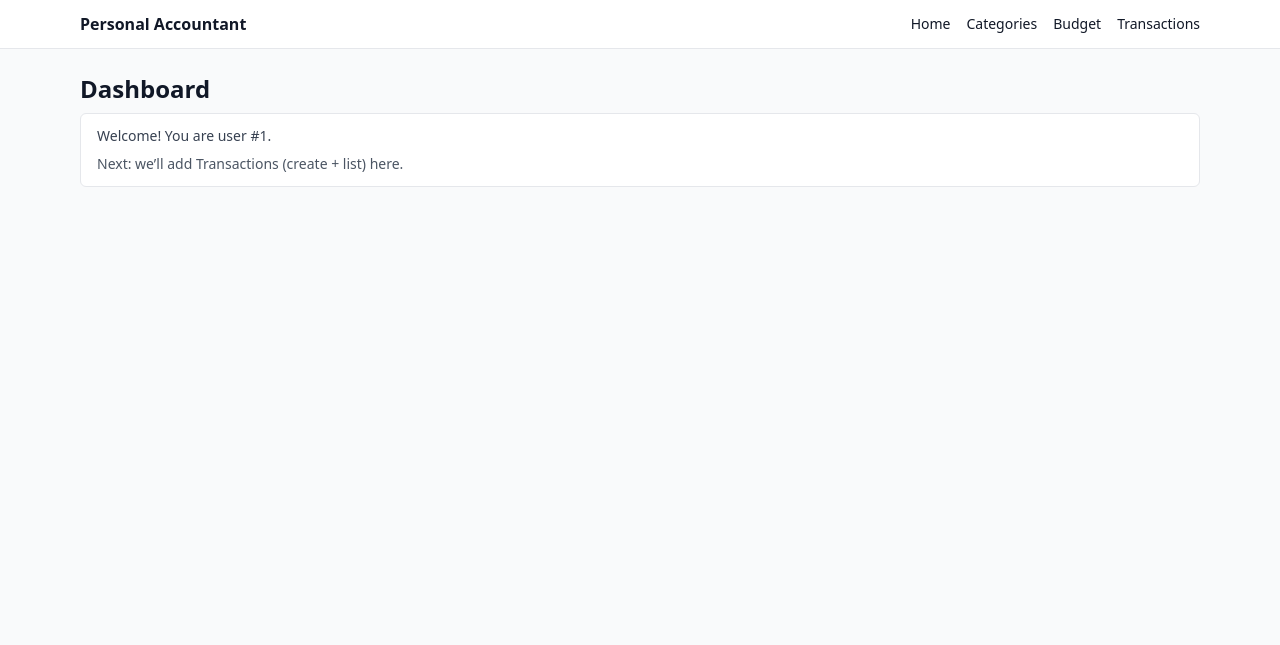
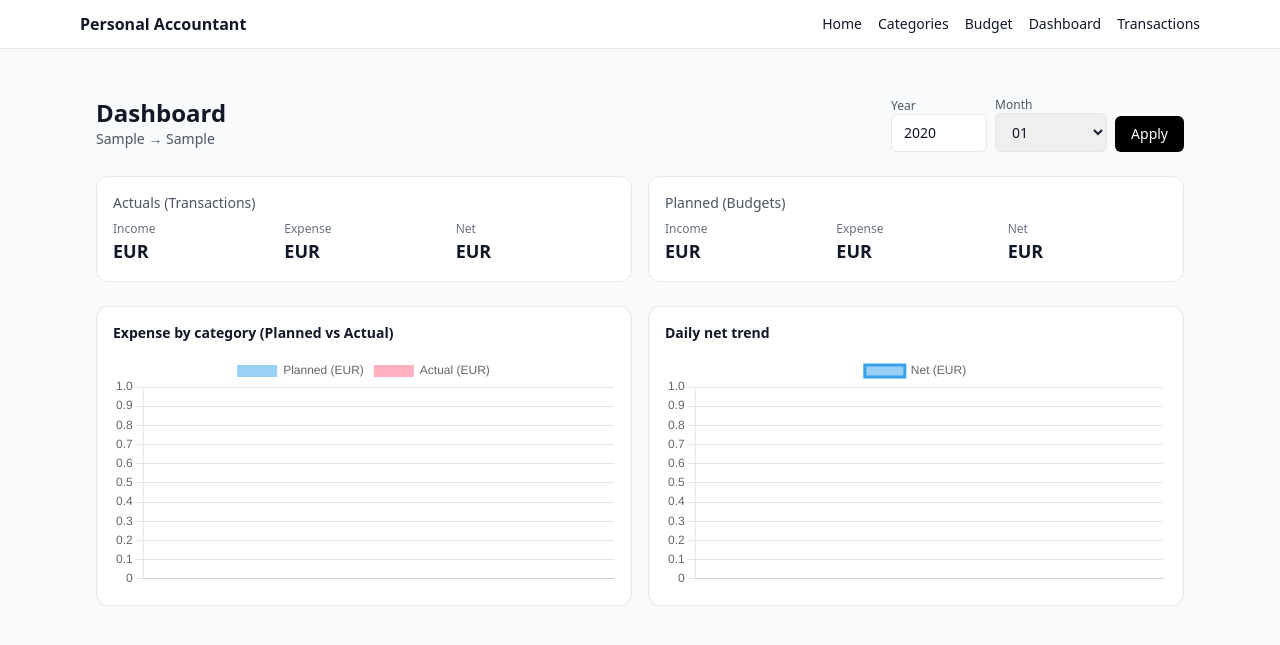
Before and after one commit to omarmdassem/personal-accountant-TOM, a FastAPI app: template templates/dashboard.html in a window 1280 px wide. Shown: the top 645 px of the page. Run offline with FastAPI, Linux system fonts and the light colour scheme; the template is opened without the code that fills it: most values are stand-ins (such as "Sample title", 1, 10 or a date in 2020); some libraries are stand-ins or nearby versions.

Commit message:
chore: university submission snapshot

```diff
--- a/app/main.py
+++ b/app/main.py
@@ -1,4 +1,5 @@
 from app.routes import transactions
+from app.routes import dashboard
 from fastapi import FastAPI
 from starlette.middleware.sessions import SessionMiddleware
 
@@ -18,6 +19,7 @@
     init_db()
 
 app.include_router(pages_router)
+app.include_router(dashboard.router)
 app.include_router(auth_router)
 app.include_router(dashboard_router)
 app.include_router(categories_router)
--- a/templates/_base.html
+++ b/templates/_base.html
@@ -17,6 +17,7 @@
           <a href="/" class="hover:underline">Home</a>
           <a href="/categories" class="hover:underline">Categories</a>
           <a href="/budget" class="hover:underline">Budget</a>
+          <a href="/dashboard" class="hover:underline">Dashboard</a>
           <a href="/transaction" class="...">Transactions</a>
         </nav>
       </div>
--- a/templates/dashboard.html
+++ b/templates/dashboard.html
@@ -1,14 +1,126 @@
 {% extends "_base.html" %}
 
 {% block content %}
-  <h1 class="text-2xl font-semibold mb-2">Dashboard</h1>
+<div class="max-w-6xl mx-auto px-4 py-6">
 
-  <div class="rounded-md border bg-white px-4 py-3">
-    <p class="text-sm text-gray-700">
-      Welcome! You are user <span class="font-medium">#{{ user_id }}</span>.
-    </p>
-    <p class="mt-2 text-sm text-gray-600">
-      Next: we’ll add Transactions (create + list) here.
-    </p>
+  <div class="flex items-start justify-between gap-4">
+    <div>
+      <h1 class="text-2xl font-semibold">Dashboard</h1>
+      <p class="text-sm text-gray-600">
+        {{ month_start }} → {{ month_end }}
+      </p>
+    </div>
+
+    <form method="get" action="/dashboard" class="flex items-end gap-2">
+      <div>
+        <label class="block text-xs text-gray-600">Year</label>
+        <input name="year" value="{{ filters.year }}" class="w-24 rounded-md border px-3 py-2 text-sm" />
+      </div>
+      <div>
+        <label class="block text-xs text-gray-600">Month</label>
+        <select name="month" class="w-28 rounded-md border px-3 py-2 text-sm">
+          {% for m in range(1,13) %}
+            <option value="{{ m }}" {% if m == filters.month %}selected{% endif %}>{{ "%02d"|format(m) }}</option>
+          {% endfor %}
+        </select>
+      </div>
+      <button class="rounded-md bg-black px-4 py-2 text-sm text-white">Apply</button>
+    </form>
   </div>
+
+  <div class="mt-6 grid grid-cols-1 md:grid-cols-2 gap-4">
+    <div class="rounded-xl border bg-white p-4">
+      <div class="text-sm text-gray-600">Actuals (Transactions)</div>
+      <div class="mt-2 grid grid-cols-3 gap-3">
+        <div>
+          <div class="text-xs text-gray-500">Income</div>
+          <div class="text-lg font-semibold">{{ cents_to_euros_str(actual_income) }} EUR</div>
+        </div>
+        <div>
+          <div class="text-xs text-gray-500">Expense</div>
+          <div class="text-lg font-semibold">{{ cents_to_euros_str(actual_expense) }} EUR</div>
+        </div>
+        <div>
+          <div class="text-xs text-gray-500">Net</div>
+          <div class="text-lg font-semibold">{{ cents_to_euros_str(actual_net) }} EUR</div>
+        </div>
+      </div>
+    </div>
+
+    <div class="rounded-xl border bg-white p-4">
+      <div class="text-sm text-gray-600">Planned (Budgets)</div>
+      <div class="mt-2 grid grid-cols-3 gap-3">
+        <div>
+          <div class="text-xs text-gray-500">Income</div>
+          <div class="text-lg font-semibold">{{ cents_to_euros_str(planned_income) }} EUR</div>
+        </div>
+        <div>
+          <div class="text-xs text-gray-500">Expense</div>
+          <div class="text-lg font-semibold">{{ cents_to_euros_str(planned_expense) }} EUR</div>
+        </div>
+        <div>
+          <div class="text-xs text-gray-500">Net</div>
+          <div class="text-lg font-semibold">{{ cents_to_euros_str(planned_net) }} EUR</div>
+        </div>
+      </div>
+    </div>
+  </div>
+
+  <div class="mt-6 grid grid-cols-1 lg:grid-cols-2 gap-4">
+    <div class="rounded-xl border bg-white p-4">
+      <div class="flex items-center justify-between">
+        <div class="text-sm font-semibold">Expense by category (Planned vs Actual)</div>
+      </div>
+      <div class="mt-3">
+        <canvas id="expenseChart" height="140"></canvas>
+      </div>
+    </div>
+
+    <div class="rounded-xl border bg-white p-4">
+      <div class="text-sm font-semibold">Daily net trend</div>
+      <div class="mt-3">
+        <canvas id="netChart" height="140"></canvas>
+      </div>
+    </div>
+  </div>
+
+</div>
+
+<script src="https://cdn.jsdelivr.net/npm/chart.js@4.4.1/dist/chart.umd.min.js"></script>
+<script>
+  const expenseData = {{ chart_expense_json|safe }};
+  const netData = {{ chart_daily_net_json|safe }};
+
+  const ctxExpense = document.getElementById("expenseChart");
+  new Chart(ctxExpense, {
+    type: "bar",
+    data: {
+      labels: expenseData.labels,
+      datasets: [
+        { label: "Planned (EUR)", data: expenseData.planned },
+        { label: "Actual (EUR)", data: expenseData.actual },
+      ],
+    },
+    options: {
+      responsive: true,
+      scales: { y: { beginAtZero: true } }
+    }
+  });
+
+  const ctxNet = document.getElementById("netChart");
+  new Chart(ctxNet, {
+    type: "line",
+    data: {
+      labels: netData.labels,
+      datasets: [
+        { label: "Net (EUR)", data: netData.values, tension: 0.2 },
+      ],
+    },
+    options: {
+      responsive: true,
+      plugins: { legend: { display: true } },
+      scales: { y: { beginAtZero: false } }
+    }
+  });
+</script>
 {% endblock %}
```
Also changed, not shown: app/routes/dashboard.py (+249 -3 lines).
